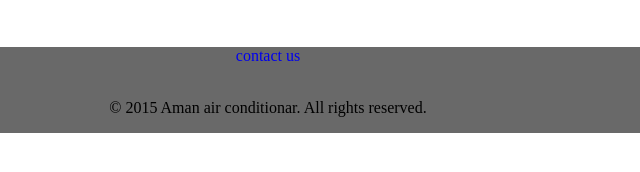
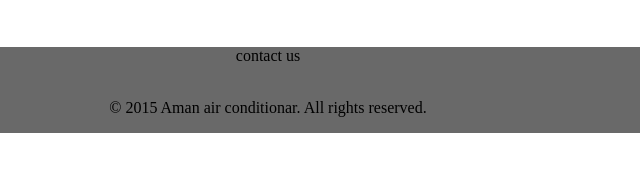
Before and after one commit to suhail891/AmanAC, a plain HTML site: page index.html in a window 1280 px wide. Shown: the part 424-596 px from the top of the page, 372-1012 px from the left. Drawn offline with Linux system fonts and the light colour scheme.

Commit message:
Update index.html

```diff
--- a/index.html
+++ b/index.html
@@ -38,7 +38,7 @@
         NOTE:AC is also available for rent
     </p>
     <footer>
-        <a id="footerid" href="mailto:mohdsharikOO12@gmail.com?subject=Hello&body=I%20want%20to%20contact%20you" style="color:blak">contact us </a>
+        <a id="footerid" href="mailto:mohdsharikOO12@gmail.com?subject=Hello&body=I%20want%20to%20contact%20you" style="color:black">contact us </a>
         <br>
         <p>&copy; 2015 Aman air conditionar. All rights reserved.</p>
 
```
